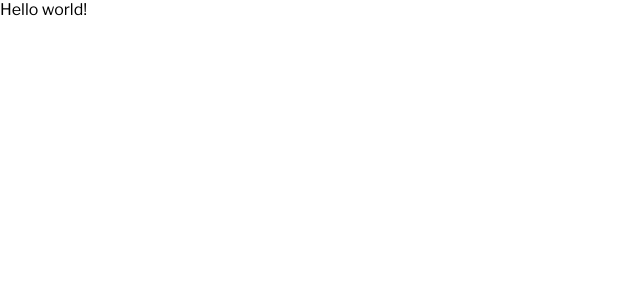
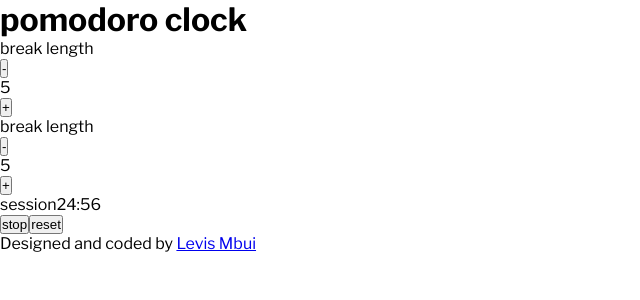
Before and after one commit to Levis155/pomodoro-clock, a React (Vite) app: page / in a window 1280 px wide. Shown: the top 300 px of the page, without its empty margins (0-640 px from the left). Built offline with nearby package versions, Linux system fonts and the light colour scheme.

Commit message:
place elements on the page

```diff
--- a/src/App.tsx
+++ b/src/App.tsx
@@ -1,12 +1,42 @@
-import './App.css'
+import "./App.css";
 
 function App() {
+  return (
+    <div className="app-wrapper">
+      <h1>pomodoro clock</h1>
+      <div className="timer-length-btns">
+        <div className="break-length">
+          <span>break length</span>
+          <div>
+            <button>-</button>
+            <div>5</div>
+            <button>+</button>
+          </div>
+        </div>
 
-  return (
-    <div>
-      Hello world!
+        <div className="session-length">
+          <span>break length</span>
+          <div>
+            <button>-</button>
+            <div>5</div>
+            <button>+</button>
+          </div>
+        </div>
+      </div>
+
+      <div>
+        <span>session</span>
+        <span>24:56</span>
+      </div>
+
+      <div>
+        <button>stop</button>
+        <button>reset</button>
+      </div>
+
+      <span>Designed and coded by <a href="https://www.linkedin.com/in/levis-mbui/">Levis Mbui</a></span>
     </div>
-  )
+  );
 }
 
-export default App
+export default App;
```
